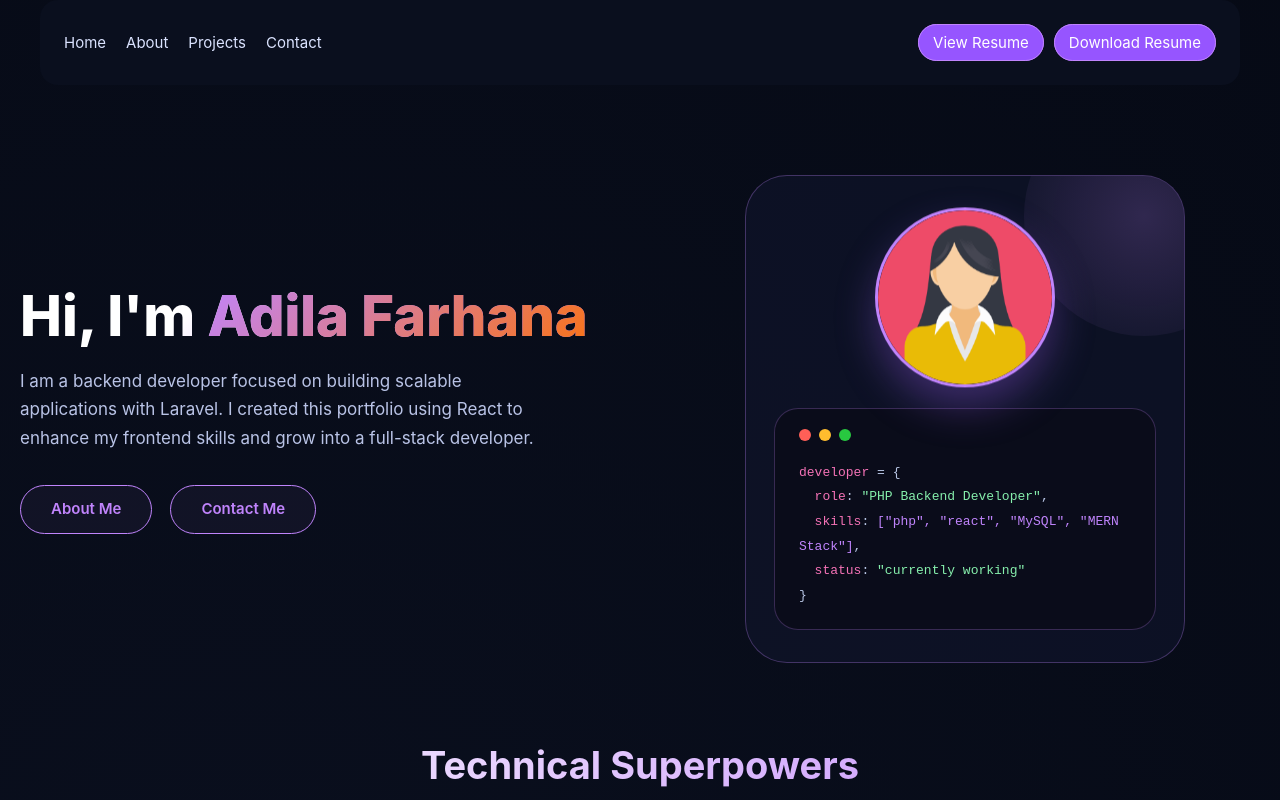
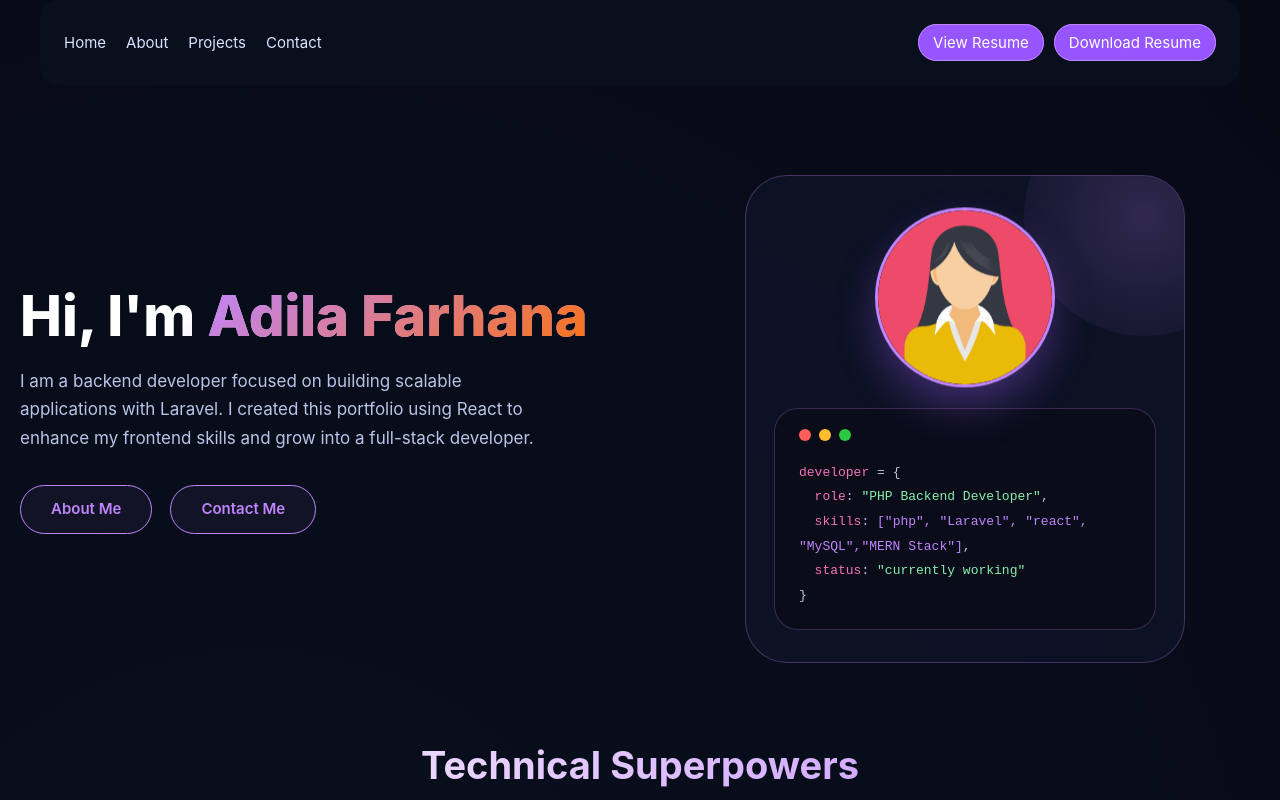
Before and after one commit to adilafarhana/portfolio, a React (Create React App) app: page / in a window 1280 px wide. Shown: the top 800 px of the page. Built offline with nearby package versions, Linux system fonts and the light colour scheme.

Commit message:
bug fixing

```diff
--- a/src/components.jsx/Login.jsx
+++ b/src/components.jsx/Login.jsx
@@ -706,7 +706,7 @@ const Home = () => {
                   </div>
                   <div className="code-line"><span className="code-key">developer</span> = {`{`}</div>
                   <div className="code-line">&nbsp;&nbsp;<span className="code-key">role</span>: <span className="code-value">"PHP Backend Developer"</span>,</div>
-                  <div className="code-line">&nbsp;&nbsp;<span className="code-key">skills</span>: <span className="code-accent">["php", "react", "MySQL", "MERN Stack"]</span>,</div>
+                  <div className="code-line">&nbsp;&nbsp;<span className="code-key">skills</span>: <span className="code-accent">["php", "Laravel", "react", "MySQL","MERN Stack"]</span>,</div>
                   <div className="code-line">&nbsp;&nbsp;<span className="code-key">status</span>: <span className="code-value">"currently working"</span></div>
                   <div className="code-line">{`}`}</div>
                 </div>
```
